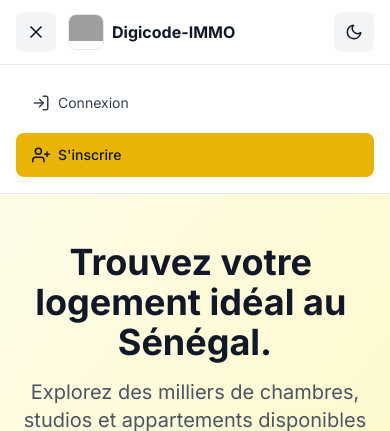
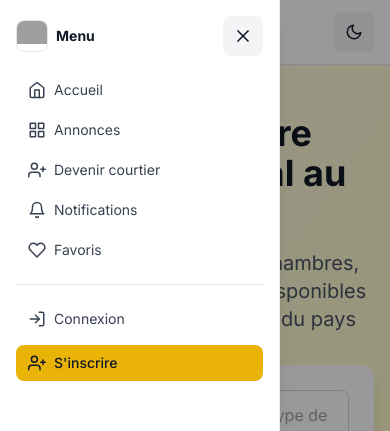
Before and after one commit to MOULOUNDOU/Logeimmo, a Next.js app: page / in a window 390 px wide. Both pictures are taken after a click on the button 36 px from the left and 32 px from the top of the page. Shown: the top 431 px of the page. Built offline with nearby package versions, Linux system fonts and the light colour scheme; no server answers; the database is empty; grey boxes are pictures that could not be loaded.

Commit message:
Orginal modification

```diff
--- a/app/page.jsx
+++ b/app/page.jsx
@@ -6,7 +6,7 @@ import Link from 'next/link'
 import Image from 'next/image'
 import { getCurrentUser } from '@/lib/supabase/auth'
 import { getAnnonces } from '@/lib/supabase/annonces'
-import { FiHome, FiMapPin, FiMaximize2, FiSearch, FiLogIn, FiUserPlus, FiUser, FiKey, FiChevronLeft, FiChevronRight, FiShield, FiClock, FiCheckCircle, FiMoon, FiSun, FiMenu, FiX } from 'react-icons/fi'
+import { FiHome, FiMapPin, FiMaximize2, FiSearch, FiLogIn, FiUserPlus, FiUser, FiKey, FiChevronLeft, FiChevronRight, FiShield, FiClock, FiCheckCircle, FiMoon, FiSun, FiMenu, FiX, FiHeart, FiBell, FiGrid } from 'react-icons/fi'
 import AnnonceCarousel from '@/components/AnnonceCarousel'
 import LikeButton from '@/components/LikeButton'
 import ShareButton from '@/components/ShareButton'
@@ -45,8 +45,7 @@ export default function Home() {
     if (typeof window === 'undefined') return
 
     const saved = window.localStorage.getItem('digicode_theme')
-    const prefersDark = window.matchMedia && window.matchMedia('(prefers-color-scheme: dark)').matches
-    const nextIsDark = saved ? saved === 'dark' : prefersDark
+    const nextIsDark = saved ? saved === 'dark' : false
 
     setIsDark(nextIsDark)
 
@@ -117,6 +116,20 @@ export default function Home() {
       router.push('/login')
     }
   }
+
+  const dashboardPath = user
+    ? user.role === 'admin'
+      ? '/admin'
+      : user.role === 'courtier'
+        ? '/dashboard-courtier'
+        : '/dashboard-client'
+    : '/login'
+
+  const notificationsPath = user
+    ? user.role === 'client'
+      ? '/notifications-client'
+      : '/notifications'
+    : '/login'
 
   // Pagination
   const totalPages = Math.ceil(filteredAnnonces.length / itemsPerPage)
@@ -208,38 +221,120 @@ export default function Home() {
         </div>
 
         {mobileMenuOpen && (
-          <div className="md:hidden border-t border-gray-200 dark:border-gray-800 bg-white dark:bg-gray-900">
-            <div className="max-w-7xl mx-auto px-4 py-4 space-y-2">
+          <div className="md:hidden fixed inset-0 z-[60]">
+            <div
+              className="absolute inset-0 bg-black/40"
+              onClick={() => setMobileMenuOpen(false)}
+            />
+            <div
+              className="absolute inset-y-0 left-0 w-[280px] max-w-[85vw] bg-white dark:bg-gray-900 border-r border-gray-200 dark:border-gray-800 shadow-xl p-4"
+              onClick={(e) => e.stopPropagation()}
+            >
+              <div className="flex items-center justify-between mb-4">
+                <div className="flex items-center gap-2">
+                  <div className="h-8 w-8 rounded-lg overflow-hidden border border-gray-200 dark:border-gray-800 bg-white dark:bg-gray-900">
+                    <Image src="/digicode-immo-logo.jpeg" alt="Digicode Immo" width={32} height={32} priority />
+                  </div>
+                  <span className="text-sm font-bold text-gray-900 dark:text-gray-100">Menu</span>
+                </div>
+                <button
+                  type="button"
+                  onClick={() => setMobileMenuOpen(false)}
+                  className="inline-flex items-center justify-center w-10 h-10 rounded-lg bg-gray-100 hover:bg-gray-200 dark:bg-gray-800 dark:hover:bg-gray-700 text-gray-900 dark:text-gray-100"
+                  aria-label="Fermer le menu"
+                >
+                  <FiX size={20} />
+                </button>
+              </div>
+
+              <nav className="space-y-1">
+                <Link
+                  href="/"
+                  onClick={() => setMobileMenuOpen(false)}
+                  className="w-full flex items-center gap-2 px-3 py-2 rounded-lg text-sm text-gray-700 dark:text-gray-200 hover:bg-gray-100 dark:hover:bg-gray-800 transition-colors"
+                >
+                  <FiHome size={18} />
+                  <span>Accueil</span>
+                </Link>
+                <Link
+                  href="/annonces"
+                  onClick={() => setMobileMenuOpen(false)}
+                  className="w-full flex items-center gap-2 px-3 py-2 rounded-lg text-sm text-gray-700 dark:text-gray-200 hover:bg-gray-100 dark:hover:bg-gray-800 transition-colors"
+                >
+                  <FiGrid size={18} />
+                  <span>Annonces</span>
+                </Link>
+
+                {user ? (
+                  <Link
+                    href={dashboardPath}
+                    onClick={() => setMobileMenuOpen(false)}
+                    className="w-full flex items-center gap-2 px-3 py-2 rounded-lg text-sm text-gray-700 dark:text-gray-200 hover:bg-gray-100 dark:hover:bg-gray-800 transition-colors"
+                  >
+                    <FiUser size={18} />
+                    <span>Mon espace</span>
+                  </Link>
+                ) : (
+                  <Link
+                    href="/register"
+                    onClick={() => setMobileMenuOpen(false)}
+                    className="w-full flex items-center gap-2 px-3 py-2 rounded-lg text-sm text-gray-700 dark:text-gray-200 hover:bg-gray-100 dark:hover:bg-gray-800 transition-colors"
+                  >
+                    <FiUserPlus size={18} />
+                    <span>Devenir courtier</span>
+                  </Link>
+                )}
+
+                <Link
+                  href={notificationsPath}
+                  onClick={() => setMobileMenuOpen(false)}
+                  className="w-full flex items-center gap-2 px-3 py-2 rounded-lg text-sm text-gray-700 dark:text-gray-200 hover:bg-gray-100 dark:hover:bg-gray-800 transition-colors"
+                >
+                  <FiBell size={18} />
+                  <span>Notifications</span>
+                </Link>
+
+                <Link
+                  href={user ? '/favoris' : '/login'}
+                  onClick={() => setMobileMenuOpen(false)}
+                  className="w-full flex items-center gap-2 px-3 py-2 rounded-lg text-sm text-gray-700 dark:text-gray-200 hover:bg-gray-100 dark:hover:bg-gray-800 transition-colors"
+                >
+                  <FiHeart size={18} />
+                  <span>Favoris</span>
+                </Link>
+              </nav>
+
+              <div className="mt-4 pt-4 border-t border-gray-200 dark:border-gray-800 space-y-2">
                 {user ? (
                   <>
+                    {(user.role === 'courtier' || user.role === 'admin') && (
+                      <Link
+                        href="/publier"
+                        onClick={() => setMobileMenuOpen(false)}
+                        className="w-full flex items-center gap-2 px-3 py-2 bg-primary-500 hover:bg-primary-600 text-gray-900 rounded-lg transition-colors text-sm font-medium"
+                      >
+                        <FiKey size={18} />
+                        <span>Publier une annonce</span>
+                      </Link>
+                    )}
                     <button
                       type="button"
                       onClick={() => {
                         setMobileMenuOpen(false)
                         handleUserAction()
                       }}
-                    className="w-full flex items-center gap-2 px-4 py-3 text-sm text-gray-700 dark:text-gray-200 hover:bg-gray-100 dark:hover:bg-gray-800 rounded-lg transition-colors"
+                      className="w-full flex items-center gap-2 px-3 py-2 rounded-lg text-sm text-gray-700 dark:text-gray-200 hover:bg-gray-100 dark:hover:bg-gray-800 transition-colors"
                     >
                       <FiUser size={18} />
                       <span>{user.nom}</span>
                     </button>
-                  {(user.role === 'courtier' || user.role === 'admin') && (
-                    <Link
-                      href="/publier"
-                      onClick={() => setMobileMenuOpen(false)}
-                      className="w-full flex items-center gap-2 px-4 py-3 bg-primary-500 hover:bg-primary-600 text-gray-900 rounded-lg transition-colors text-sm font-medium"
-                    >
-                      <FiKey size={18} />
-                      <span>Publier une annonce</span>
-                    </Link>
-                  )}
                   </>
                 ) : (
                   <>
                     <Link
                       href="/login"
                       onClick={() => setMobileMenuOpen(false)}
-                    className="w-full flex items-center gap-2 px-4 py-3 text-sm text-gray-700 dark:text-gray-200 hover:bg-gray-100 dark:hover:bg-gray-800 rounded-lg transition-colors"
+                      className="w-full flex items-center gap-2 px-3 py-2 rounded-lg text-sm text-gray-700 dark:text-gray-200 hover:bg-gray-100 dark:hover:bg-gray-800 transition-colors"
                     >
                       <FiLogIn size={18} />
                       <span>Connexion</span>
@@ -247,13 +342,14 @@ export default function Home() {
                     <Link
                       href="/register"
                       onClick={() => setMobileMenuOpen(false)}
-                    className="w-full flex items-center gap-2 px-4 py-3 bg-primary-500 hover:bg-primary-600 text-gray-900 rounded-lg transition-colors text-sm font-medium"
+                      className="w-full flex items-center gap-2 px-3 py-2 bg-primary-500 hover:bg-primary-600 text-gray-900 rounded-lg transition-colors text-sm font-medium"
                     >
                       <FiUserPlus size={18} />
                       <span>S'inscrire</span>
                     </Link>
                   </>
                 )}
+              </div>
             </div>
           </div>
         )}
--- a/app/register/page.jsx
+++ b/app/register/page.jsx
@@ -18,7 +18,7 @@ export default function RegisterPage() {
     password: '',
     confirmPassword: '',
     telephone: '',
-    role: USER_ROLES.CLIENT
+    role: USER_ROLES.COURTIER
   })
   const [errors, setErrors] = useState({})
   const [errorMessage, setErrorMessage] = useState('')
--- a/components/Header.jsx
+++ b/components/Header.jsx
@@ -31,8 +31,7 @@ export default function Header() {
     if (typeof window === 'undefined') return
 
     const saved = window.localStorage.getItem('digicode_theme')
-    const prefersDark = window.matchMedia && window.matchMedia('(prefers-color-scheme: dark)').matches
-    const nextIsDark = saved ? saved === 'dark' : prefersDark
+    const nextIsDark = saved ? saved === 'dark' : false
 
     setIsDark(nextIsDark)
     if (nextIsDark) {
--- a/lib/supabase/likes.js
+++ b/lib/supabase/likes.js
@@ -26,10 +26,10 @@ export const hasUserLiked = async (userId, annonceId) => {
       .select('id')
       .eq('user_id', userId)
       .eq('annonce_id', annonceId)
-      .single()
+      .limit(1)
 
-    if (error && error.code !== 'PGRST116') throw error
-    return !!data
+    if (error) throw error
+    return Array.isArray(data) && data.length > 0
   } catch (error) {
     console.error('Erreur lors de la vérification du like:', error)
     return false
```
Also changed, not shown: components/AnnonceCarousel.jsx (+57 -24 lines). Lines whose indentation alone changed are shown as unchanged.
